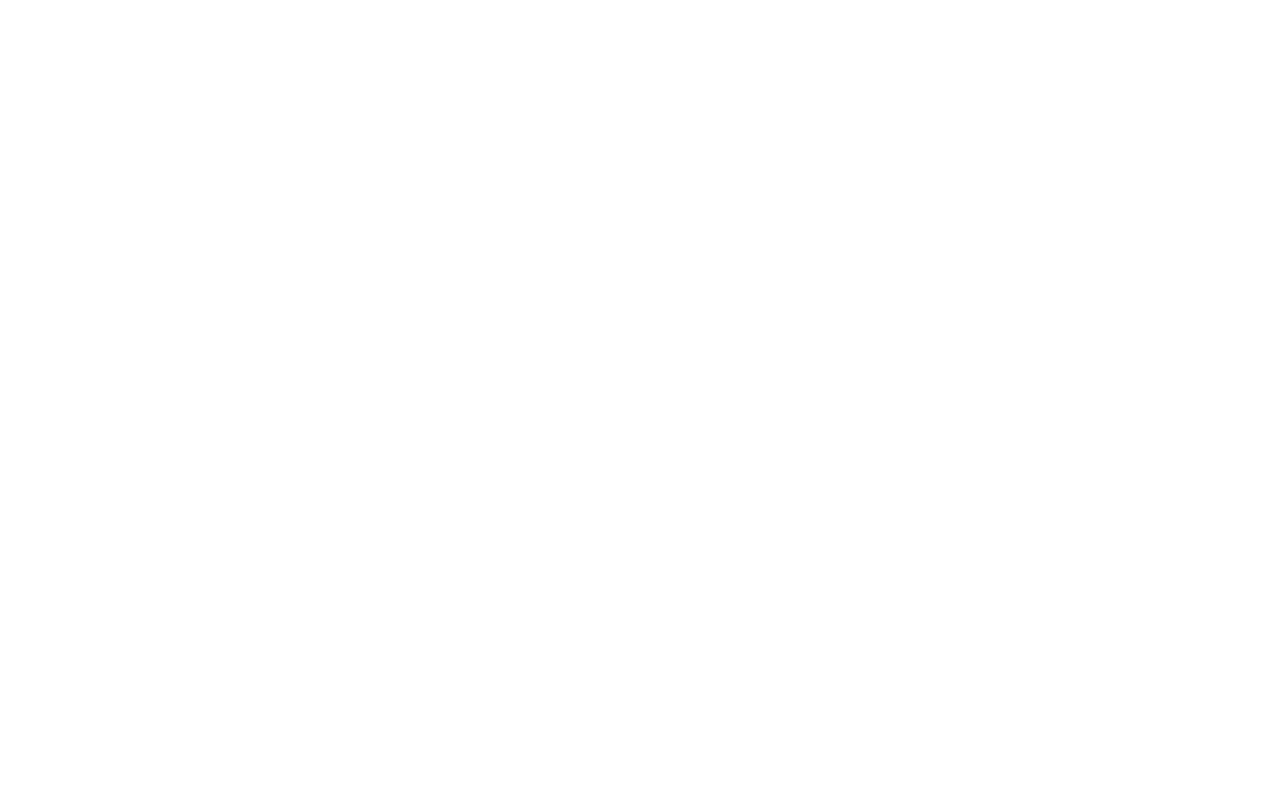
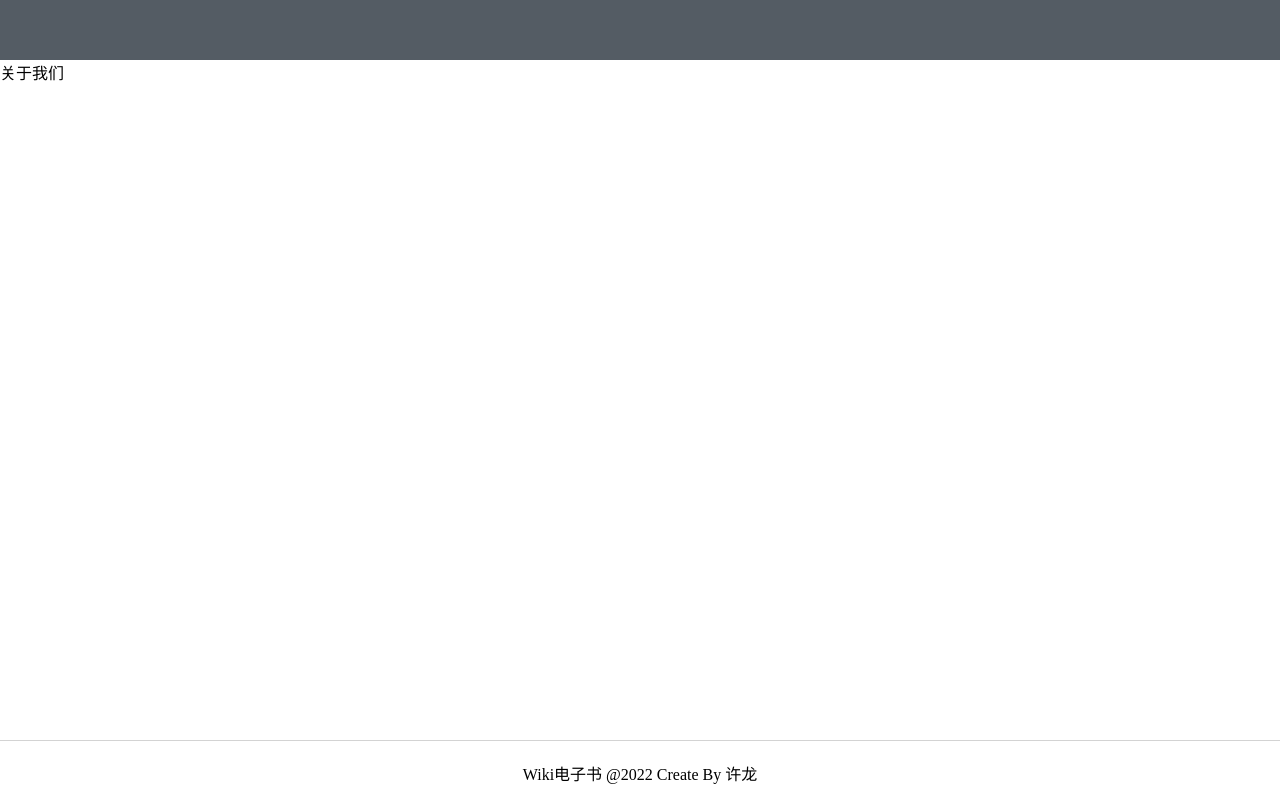
Before and after one commit to Dxide/wiki-vue, a Vue app: page /about in a window 1280 px wide. Before the commit this address had no page. Built offline with nearby package versions, Linux system fonts and the light colour scheme.

Commit message:
4月12日  6-2 新增关于我们

```diff
--- /dev/null
+++ b/src/views/About.vue
@@ -0,0 +1,13 @@
+<template>
+  <el-container>
+    <p>关于我们</p>
+  </el-container>
+</template>
+
+<script lang="ts" setup>
+
+</script>
+
+<style scoped>
+
+</style>
```
Also changed, not shown: src/router/index.ts (+4 -3 lines).
